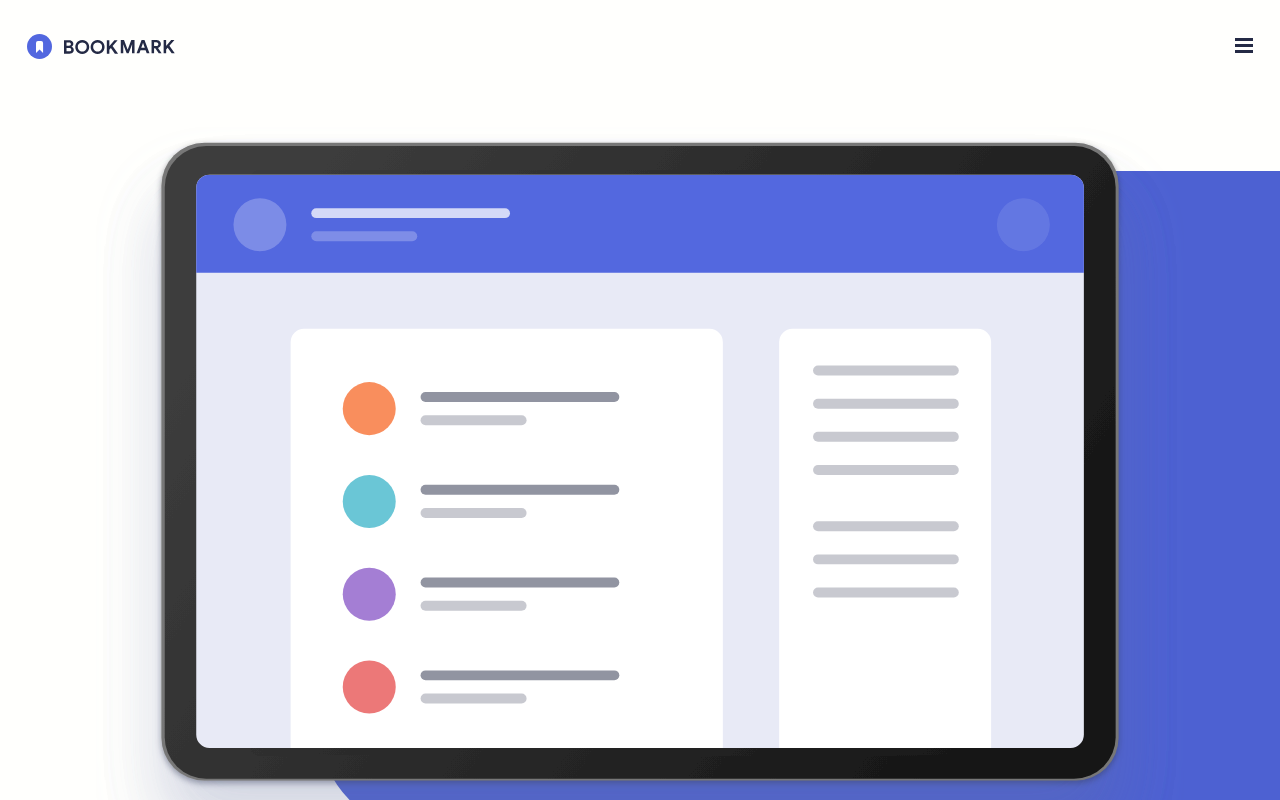
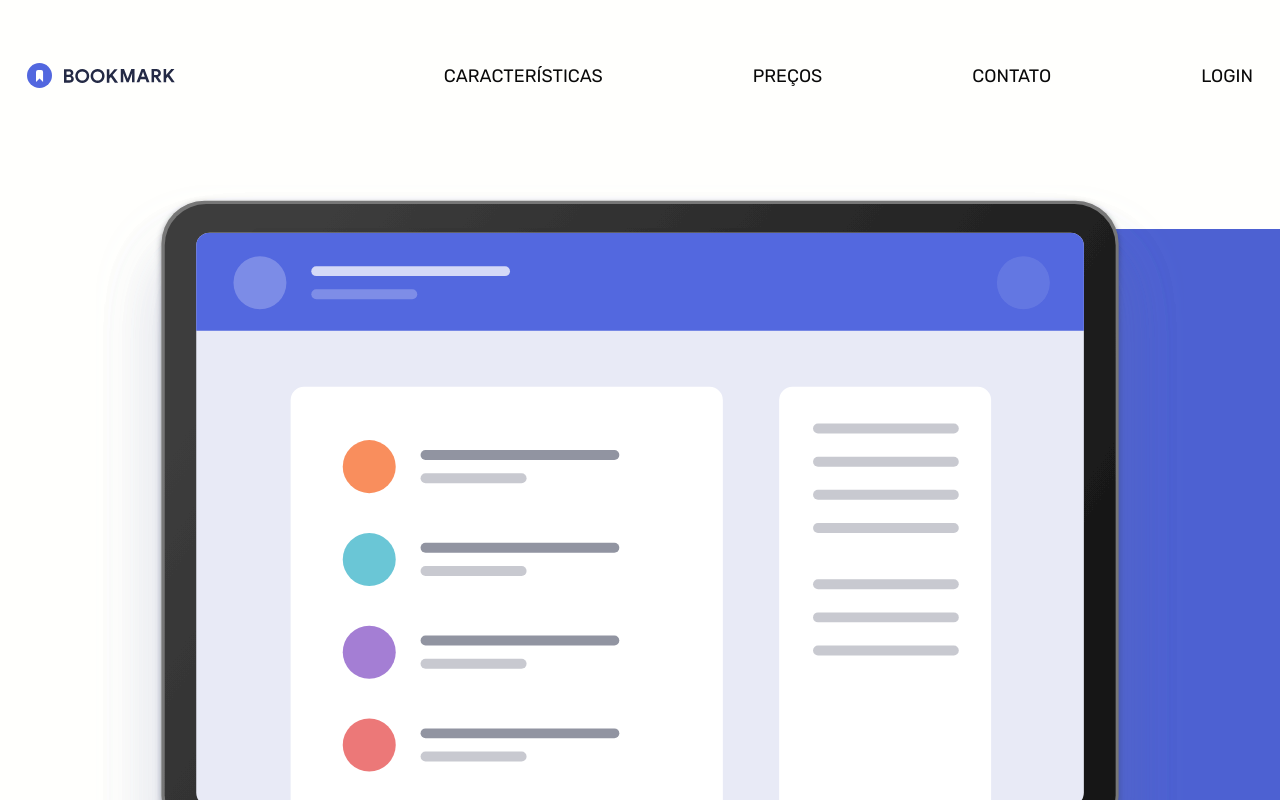
Before and after one commit to LipePLima/bookmark, an Angular app: page / in a window 1280 px wide. Shown: the top 800 px of the page. Built offline with nearby package versions, Linux system fonts and the light colour scheme.

Commit message:
style: media queries para tablet feito

```diff
--- a/src/app/header/header.component.html
+++ b/src/app/header/header.component.html
@@ -1,6 +1,6 @@
 <header class="container__header">
   <img class="header__img" src="{{ logo }}" alt="">
-  <button class="header__btn" (click)="openMenu()">
+  <button class="header__btn" (click)="openMenu()" [ngStyle]="{ 'display': isOpen ? 'none' : 'initial' }">
     <img class="btn__img" src="{{ menu }}" alt="">
   </button>
   <div class="header__menu" [ngStyle]="{ 'display': isOpen ? 'flex' : 'none' }">
@@ -18,7 +18,7 @@
         <li class="list__item">Login</li>
       </a>
     </ul>
-    <div class="menu__social">
+    <div class="menu__social" [ngStyle]="{ 'display': isOpen ? 'none' : 'initial' }">
       <img class="social__img" src="../../assets/images/icon-facebook.svg" alt="Icone do Facebook">
       <img class="social__img" src="../../assets/images/icon-twitter.svg" alt="Icone do Twitter">
     </div>
--- a/src/app/header/header.component.ts
+++ b/src/app/header/header.component.ts
@@ -3,21 +3,38 @@ import { Component } from '@angular/core';
 @Component({
   selector: 'app-header',
   templateUrl: './header.component.html',
-  styleUrls: ['./header.component.scss']
+  styleUrls: ['./header.component.scss', './headerMQ.component.scss']
 })
+
 export class HeaderComponent {
   public logo: string    = "../../assets/images/logo-bookmark.svg";
-  public menu: string    = "../../assets/images/icon-hamburger.svg"
+  public menu: string    = "../../assets/images/icon-hamburger.svg";
   public isOpen: boolean = false;
+
+  constructor() {
+    this.updateIsOpenBasedOnScreenWidth();
+    window.addEventListener('resize', this.updateIsOpenBasedOnScreenWidth.bind(this));
+  }
+
+  private updateIsOpenBasedOnScreenWidth() {
+    const newIsOpen = window.innerWidth >= 768;
+
+    if (this.isOpen !== newIsOpen) {
+      this.isOpen = newIsOpen;
+    }
+  }
 
   public openMenu() {
     this.isOpen = !this.isOpen;
+    this.updateLogoAndMenu();
+  }
 
-    this.menu = (this.menu === "../../assets/images/icon-hamburger.svg")
+  private updateLogoAndMenu() {
+    this.menu = this.isOpen
       ? "../../assets/images/icon-close.svg"
       : "../../assets/images/icon-hamburger.svg";
 
-    this.logo = (this.logo === "../../assets/images/logo-bookmark.svg")
+    this.logo = this.isOpen
       ? "../../assets/images/logo-bookmark-menu.svg"
       : "../../assets/images/logo-bookmark.svg";
   }
--- /dev/null
+++ b/src/app/header/headerMQ.component.scss
@@ -0,0 +1,29 @@
+@media screen and (min-width: 768px) {
+  .container__header {
+    .header__menu {
+      display: initial;
+      padding-top: 0;
+      position: initial;
+      width: 66%;
+      height: auto;
+      top: 0;
+      left: 0;
+      background-color: transparent;
+      z-index: 4;
+      opacity: 0.96;
+
+      .menu__list {
+        display: flex;
+        justify-content: space-between;
+
+        width: 100%;
+
+        .list__link {
+          color: #000;
+          font-size: 18px;
+        }
+      }
+
+    }
+  }
+}
```
Also changed, not shown: src/app/header/header.component.scss (line endings or trailing spaces).
